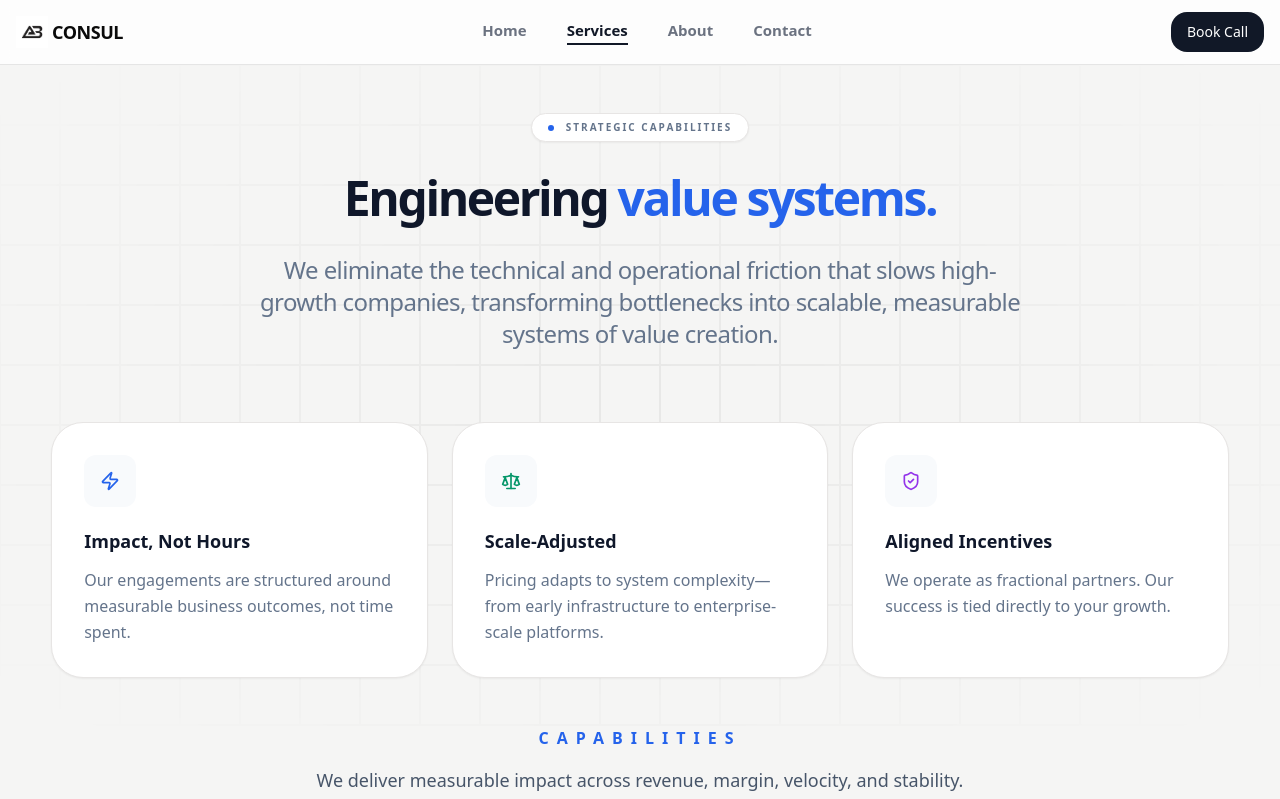
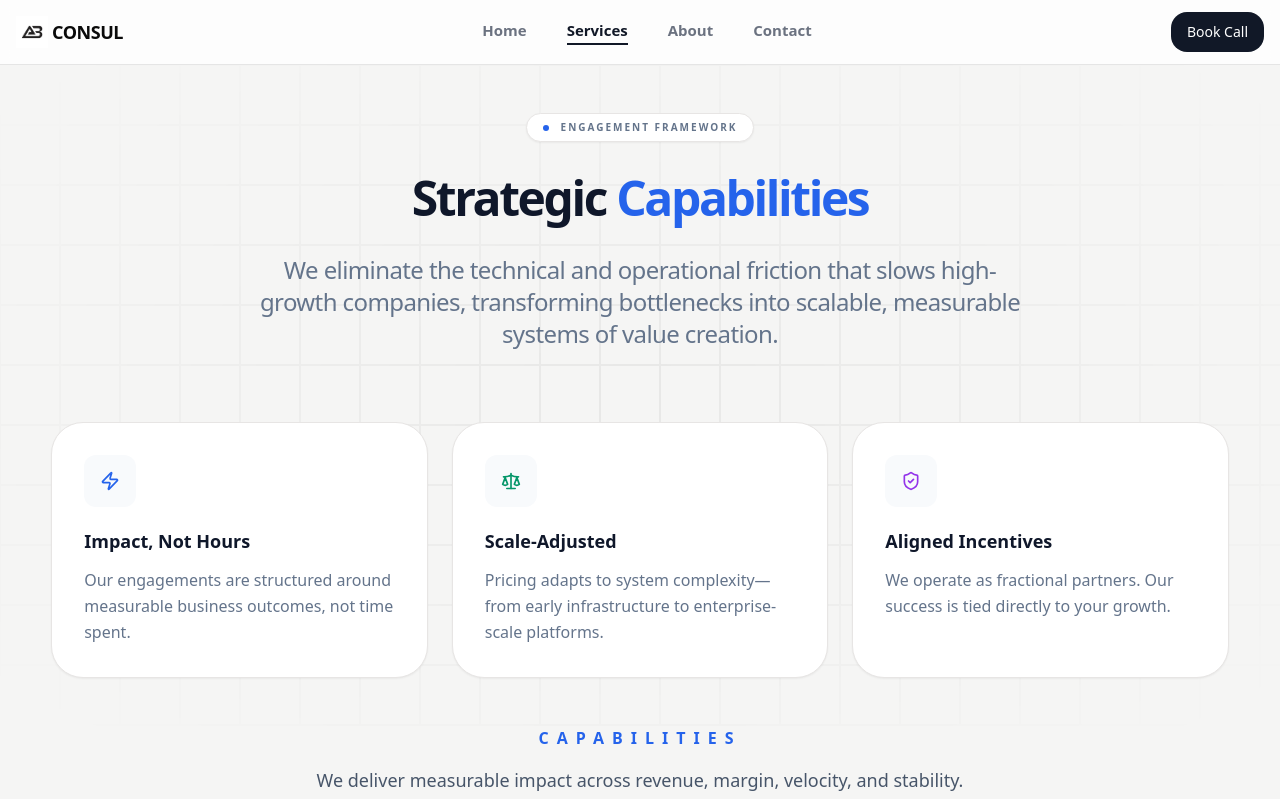
Before and after one commit to l-tting/ab-consul, a Next.js app in the folder my-app/: page /services in a window 1280 px wide. Shown: the top 799 px of the page. Built offline with nearby package versions, Linux system fonts and the light colour scheme.

Commit message:
methodology review

```diff
--- a/my-app/src/components/ServicesPricingHero.jsx
+++ b/my-app/src/components/ServicesPricingHero.jsx
@@ -41,13 +41,13 @@ export default function ServicesPricingHero() {
         {/* Badge */}
         <div className="inline-flex items-center gap-3 px-4 py-1.5 rounded-full bg-white border border-stone-200 text-slate-500 text-[10px] font-black uppercase tracking-[0.2em] mb-8 shadow-sm">
           <span className="w-1.5 h-1.5 bg-blue-600 rounded-full" />
-          Strategic Capabilities
+          Engagement Framework
         </div>
 
         {/* Title */}
         <h1 className="text-5xl md:text-5xl font-black tracking-tighter text-slate-900 leading-[0.95] mb-8">
-          Engineering <br className="md:hidden" />
-          <span className="text-blue-600">value systems.</span>
+          Strategic <br className="md:hidden" />
+          <span className="text-blue-600">Capabilities</span>
         </h1>
 
         {/* Subtext */}
```
